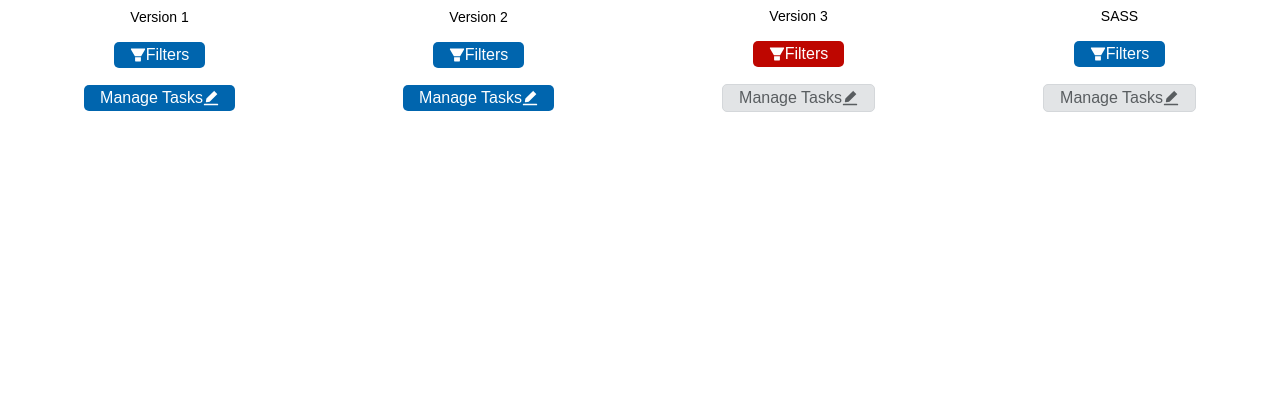
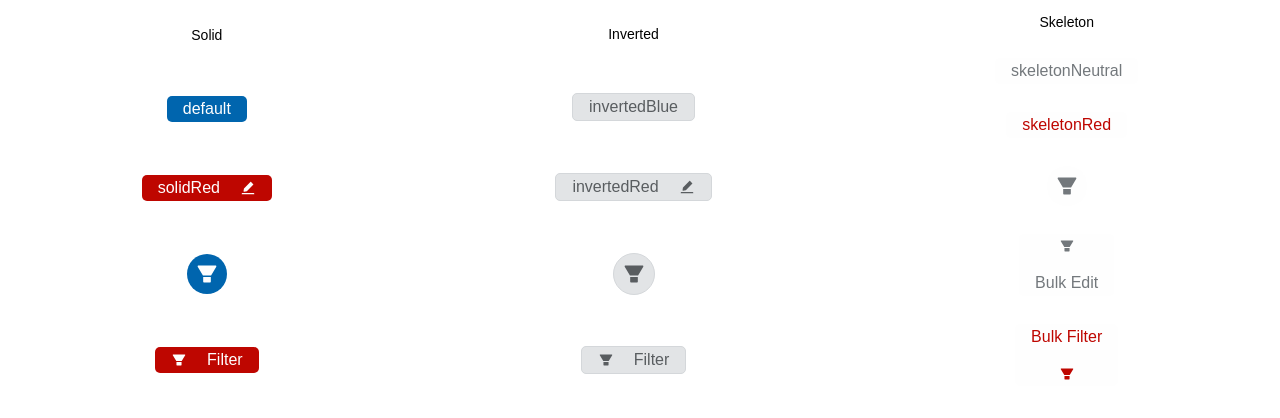
Before and after one commit to stacey-ng/styling-demo, a React (Create React App) app: page / in a window 1280 px wide. Shown: the top 418 px of the page. Built offline with nearby package versions, Linux system fonts and the light colour scheme; the HTML template or start-up script is replaced by a standard one.

Commit message:
added comments, debugged some css, and added icon toggling function

```diff
--- a/package.json
+++ b/package.json
@@ -9,6 +9,7 @@
     "@testing-library/user-event": "^12.8.3",
     "react": "^17.0.2",
     "react-dom": "^17.0.2",
+    "react-icons": "^4.2.0",
     "react-scripts": "4.0.3",
     "styled-components": "^5.2.3",
     "web-vitals": "^1.1.1"
--- a/src/App.css
+++ b/src/App.css
@@ -2,6 +2,7 @@
   text-align: center;
   display: flex;
   justify-content: space-around;
+  height: 100vh;
 }
 
 .App-logo {
@@ -44,5 +45,5 @@
   flex-direction: column;
   justify-content: space-around;
   align-items: center;
-  height: 15vh;
+  height: 50vh;
 }
--- a/src/App.js
+++ b/src/App.js
@@ -1,65 +1,136 @@
 import './App.css';
-import SCStyledButton from './styled-components/SCStyledButton';
-import SassStyledButton from './sass/SassStyledButton';
-import { FilterFilled, EditFilled } from '@ant-design/icons';
+import StyledButton from './styled-components/StyledButton';
+
+// Common Props
+
+// children: array
+//    Optional (see text & iconName).
+
+// onClick: function
+//    The clickHandler function passed down to StyledButton.
+
+// theme: string
+//    determines 3 core stylings (“solid”, “inverted”, “skeleton/borderless”)
+//    These core stylings can be modified by adding a color to the theme string (solidColor).
+//    i.e. solidRed, invertedRed, skeletonRed
+//    Color modifies the core stylings accordingly.
+//    Defaulted to solid + primaryBlue color when theme prop isn't provided
+
+// text: string,
+//    The text of a button saves 1 line of code if used by not needing </StyledButton>
+
+// iconName: string
+//    The name of the icon based on the icons imported into icons.js.
+//    StyledButton sets this prop as its default for curIcon state to allow for
+//    dynamic switching between Filled and Outline icon versions.
+//    Note: Icons in this repo uses only AntD icons because it has both outlined and filled
+//    versions of their icons. FontAwesome sells this as a premium option.
+
+// iconPosition: string, one of ["top", "right", "bottom", "left", "center"]
+//    Determines where the icon appears relative to a button's text.
+//    "center" is used when no text is wanted on a button
+
+// Uncommon Props
+
+// activatable: boolean, allows user to toggle “active” state
+// round: boolean, changes border-radius & padding to look round
+// submit: boolean, determines the type of button it is, "submit" & "button"
 
 function App() {
   return (
     <div className="App">
-      <div className="container v1">
-        Version 1
-        <SCStyledButton
-          submit
+      <div className="container solid">
+        Solid
+        <StyledButton
           activatable
-          styleType="primary"
-        >
-          <FilterFilled/>
-          Filters
-        </SCStyledButton>
-        <SCStyledButton
-          activatable
-          styleType="secondary"
-        >
-          Manage Tasks
-          <EditFilled />
-        </ SCStyledButton>
-      </div>
-      <div className="container v2">
-      Version 2
-        <SCStyledButton
-          submit
-          activatable
-          primary
-        >
-          <FilterFilled/>
-          Filters
-        </SCStyledButton>
-        <SCStyledButton
-          activatable
-        >
-          Manage Tasks
-          <EditFilled />
-        </ SCStyledButton>
-      </div>
-      <div className="container v3">
-      Version 3
-        <SCStyledButton
-          submit
+          text="default"
+        />
+        <StyledButton
           activatable
           theme="solidRed"
-        >
-          <FilterFilled/>
-          Filters
-        </SCStyledButton>
-        <SCStyledButton
+          iconName="AiFillEdit"
+          iconPosition="right"
+          text="solidRed"
+        />
+        <StyledButton
+          activatable
+          theme="solidBlue"
+          round
+          iconName="AiFillFilter"
+          iconPosition="center"
+        />
+        <StyledButton
+          activatable
+          theme="solidRed"
+          iconName="AiFillFilter"
+          iconPosition="left"
+          text="Filter"
+        />
+      </div>
+      <div className="container inverted">
+        Inverted
+        <StyledButton
+          activatable
+          theme="invertedBlue"
+          text="invertedBlue"
+        />
+        <StyledButton
           activatable
           theme="invertedRed"
-        >
-          Manage Tasks
-          <EditFilled />
-        </ SCStyledButton>
+          iconName="AiFillEdit"
+          iconPosition="right"
+          text="invertedRed"
+        />
+        <StyledButton
+          activatable
+          theme="invertedBlue"
+          round
+          iconName="AiFillFilter"
+          iconPosition="center"
+        />
+        <StyledButton
+          activatable
+          theme="invertedRed"
+          iconName="AiFillFilter"
+          iconPosition="left"
+          text="Filter"
+        />
       </div>
-      <div className="container">
+      <div className="container skeleton">
+        Skeleton
+        <StyledButton
+          activatable
+          theme="skeletonNeutral"
+          text="skeletonNeutral"
+        />
+        <StyledButton
+          activatable
+          theme="skeletonRed"
+          text="skeletonRed"
+        />
+        <StyledButton
+          activatable
+          theme="skeletonNeutral"
+          round
+          iconName="AiFillFilter"
+          iconPosition="center"
+        />
+        <StyledButton
+          activatable
+          theme="skeletonNeutral"
+          iconName="AiFillFilter"
+          iconPosition="top"
+          text="Bulk Edit"
+        />
+        <StyledButton
+          activatable
+          theme="skeletonRed"
+          iconName="AiFillFilter"
+          iconPosition="bottom"
+          text="Bulk Filter"
+        />
+      </div>
+      {/* <div className="container">
         SASS
         <SassStyledButton
           submit
@@ -76,7 +147,7 @@ function App() {
           Manage Tasks
           <EditFilled />
         </ SassStyledButton>
-      </div>
+      </div> */}
     </div>
   );
 }
--- a/src/styled-components/SCStyledButton.jsx
+++ /dev/null
@@ -1,35 +0,0 @@
-import React, { useState } from "react";
-import { Button } from "./style";
-
-const SCStyledButton = ({
-  submit,
-  children,
-  onClick,
-  activatable,
-  styleType,
-  primary,
-  theme,
-}) => {
-  const [isActive, setIsActive] = useState(false);
-
-  const handleClick = (e) => {
-    onClick && onClick();
-    activatable && setIsActive(!isActive);
-  };
-  console.log(children);
-
-  return (
-    <Button
-      type={submit ? "submit" : "button"}
-      isActive={isActive}
-      onClick={handleClick}
-      styleType={styleType}
-      primary={primary}
-      theme={theme}
-    >
-      {children}
-    </Button>
-  );
-};
-
-export default SCStyledButton;
--- /dev/null
+++ b/src/styled-components/StyledButton.jsx
@@ -0,0 +1,88 @@
+import React, { useState } from "react";
+import styled, { css } from "styled-components";
+import { Button } from "./style";
+import { icons } from "./icons";
+
+const StyledButton = ({
+  // see App.js for prop descriptions
+  children,
+  onClick,
+  theme,
+  text,
+  iconName,
+  iconPosition,
+  activatable,
+  round,
+  submit,
+}) => {
+  // isActive is only tracked if activatabale is true, otherwise it stays false
+  const [isActive, setIsActive] = useState(false);
+
+  // curIcon tracks the current icon StyledButton needs to display. StyledButton
+  // takes this string value to dynamically render the icon so long as that icon
+  // is exported from icons.js
+  // https://stackoverflow.com/questions/53572640/dynamically-load-react-icons-into-component
+  const [curIcon, setCurIcon] = useState(iconName);
+
+  const handleClick = (e) => {
+    // Bundles the custom click effect with generic click effect
+    onClick && onClick(e);
+    activatable && toggleIsActive();
+  };
+
+  const toggleIsActive = () => {
+    let newIcon;
+    setIsActive(!isActive);
+
+    // Switches Icon from FILL to OUTLINE, works specifically for AntD Icons
+    if (theme.includes("skeleton")) {
+      if (curIcon.includes("Fill")) {
+        newIcon = iconName.replace("Fill", "Outline");
+      }
+      if (curIcon.includes("Outline")) {
+        newIcon = iconName.replace("Outline", "Fill");
+      }
+
+      setCurIcon(newIcon);
+    }
+  };
+
+  const Icon =
+    // adds padding depending on the position of the icon specified.
+    // Note: 20px used display more padding more clearly.
+    iconName &&
+    styled(icons[curIcon])`
+      // https://styled-components.com/docs/basics#styling-any-component
+      padding-top: ${iconPosition === "bottom" ? "20px" : 0};
+      padding-right: ${iconPosition === "left" ? "20px" : 0};
+      padding-bottom: ${iconPosition === "top" ? "20px" : 0};
+      padding-left: ${iconPosition === "right" ? "20px" : 0};
+
+      // Standardizes size of icon and overrides above padding when iconPosition is "center"
+      ${iconPosition === "center" &&
+      css`
+        height: 1.5rem; // https://engageinteractive.co.uk/blog/em-vs-rem-vs-px
+        width: 1.5rem;
+        padding: 0.5rem;
+      `}
+    `;
+
+  return (
+    <Button
+      type={submit ? "submit" : "button"}
+      isActive={isActive}
+      onClick={handleClick}
+      theme={theme}
+      round={round}
+      iconPosition={iconPosition}
+    >
+      {(iconPosition === "top" || iconPosition === "left") && <Icon />}
+      {text && text}
+      {iconPosition === "center" && <Icon />}
+      {children}
+      {(iconPosition === "bottom" || iconPosition === "right") && <Icon />}
+    </Button>
+  );
+};
+
+export default StyledButton;
--- /dev/null
+++ b/src/styled-components/icons.js
@@ -0,0 +1,5 @@
+import { AiFillFilter, AiFillEdit, AiOutlineFilter } from "react-icons/ai";
+
+export const icons = {
+    AiFillFilter, AiFillEdit, AiOutlineFilter
+}
--- a/src/styled-components/style.js
+++ b/src/styled-components/style.js
@@ -1,5 +1,78 @@
 import styled, { css } from 'styled-components';
 import { primaryBlue, neutral, red } from '../styled-components/colors';
+
+export const Button = styled.button(({isActive, theme, round, iconPosition }) => { // https://styled-components.com/docs/basics#styling-any-component
+    const defaultTheme = {
+        text: neutral[1],
+        bg: isActive ? primaryBlue[7] : primaryBlue[5],
+        hoverText: neutral[1],
+        hoverBg: primaryBlue[7],
+        border: "none"
+    };
+
+    const otherThemes = {
+        solidRed: {
+            bg: isActive ? red[7] : red[5],
+            hoverBg: red[7],
+        },
+        invertedBlue: {
+            text: isActive ? primaryBlue[5] : neutral[12],
+            bg: isActive ? primaryBlue[1] : neutral[5],
+            border: `1px solid ${isActive ? primaryBlue[5] : neutral[6]}`,
+            hoverText: isActive ? primaryBlue[5] : neutral[12],
+            hoverBg: isActive ? primaryBlue[3] : neutral[7]
+        },
+        invertedRed: {
+            text: isActive ? red[5] : neutral[12],
+            bg: isActive ? red[1] : neutral[5],
+            border: `1px solid ${isActive ? red[5] : neutral[6]}`,
+            hoverText: isActive ? red[5] : neutral[12],
+            hoverBg: isActive ? red[3] : neutral[7]
+        },
+        skeletonNeutral: {
+            text: isActive ? neutral[13] : neutral[11],
+            bg: neutral[1],
+            hoverText: neutral[13],
+            hoverBg: neutral[1]
+        },
+        skeletonRed: {
+            text: isActive ? red[7] : red[5],
+            bg: neutral[1],
+            hoverText: red[7],
+            hoverBg: neutral[1]
+        }
+    }
+    const { text, bg, border, hoverText, hoverBg } = Object.assign({}, defaultTheme, theme && otherThemes[theme]);
+
+    return css` // https://styled-components.com/docs/api#css
+        display: flex;
+        flex-direction: ${iconPosition === "top" || iconPosition === "bottom" ? "column" : "row"};
+        justify-content: center;
+        align-items: center;
+        padding: ${round ? 0 : "0.25rem 1rem"};
+
+        flex: none;
+        order: 2;
+        flex-grow: 0;
+        margin: 0 0.5rem;
+        border-radius: ${round ? "50%" : "5px"};
+
+        font-size: 1rem;
+
+        color: ${text};
+        background: ${bg};
+        border: ${border};
+
+        &:hover {
+            cursor: pointer;
+            color: ${hoverText};
+            background: ${hoverBg};
+        }
+    `
+});
+
+// ======================================
+// OLD VERSIONS
 
 // VERSION 1: STRING TRANSPLANTS
 // const inactiveStyleTypes = {
@@ -91,60 +164,3 @@ import { primaryBlue, neutral, red } from '../styled-components/colors';
 // The css`` TTL function below acts as the connector between the component's props
 // and primaryStyle & secondaryStyle.
 // ${({primary}) => primary ? primaryStyle : secondaryStyle}
-
-// ========================================
-
-// VERSION 3
-export const Button = styled.button(({isActive, theme}) => { // styled.button() same as styled.button``
-    const defaultTheme = {
-        text: neutral[1],
-        bg: isActive ? primaryBlue[7] : primaryBlue[5],
-        hover: primaryBlue[7],
-        border: "none"
-    };
-
-    const otherThemes = {
-        solidRed: {
-            bg: isActive ? red[7] : red[5],
-            hover: red[7],
-        },
-        invertedBlue: {
-            text: isActive ? primaryBlue[5] : neutral[12],
-            bg: isActive ? primaryBlue[1] : neutral[5],
-            border: `1px solid ${isActive ? primaryBlue[5] : neutral[6]}`,
-            hover: isActive ? primaryBlue[3] : neutral[7]
-        },
-        invertedRed: {
-            text: isActive ? red[5] : neutral[12],
-            bg: isActive ? red[1] : neutral[5],
-            border: `1px solid ${isActive ? red[5] : neutral[6]}`,
-            hover: isActive ? red[3] : neutral[7]
-        }
-    }
-    const { text, bg, border, hover } = Object.assign({}, defaultTheme, theme && otherThemes[theme]);
-
-
-    return css`
-        display: flex;
-        justify-content: center;
-        align-items: center;
-        padding: 0.25rem 1rem;
-
-        flex: none;
-        order: 2;
-        flex-grow: 0;
-        margin: 0 0.5rem;
-        border-radius: 5px;
-
-        font-size: 1rem;
-
-        color: ${text};
-        background: ${bg};
-        border: ${border};
-
-        &:hover {
-            cursor: pointer;
-            background: ${hover};
-        }
-    `
-});
```
Also changed, not shown: 1 other file (tests, documents, lock files or other folders).
